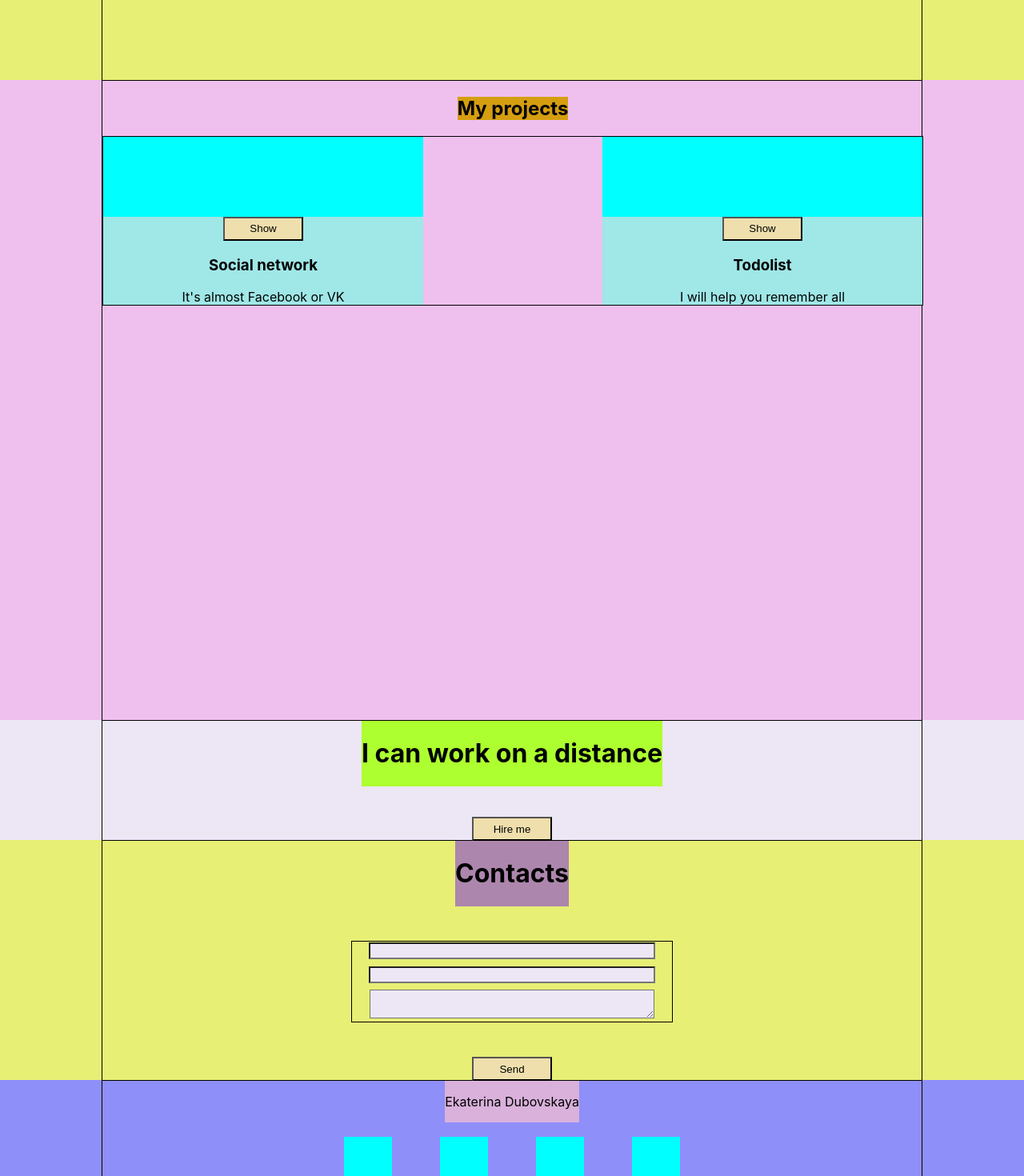
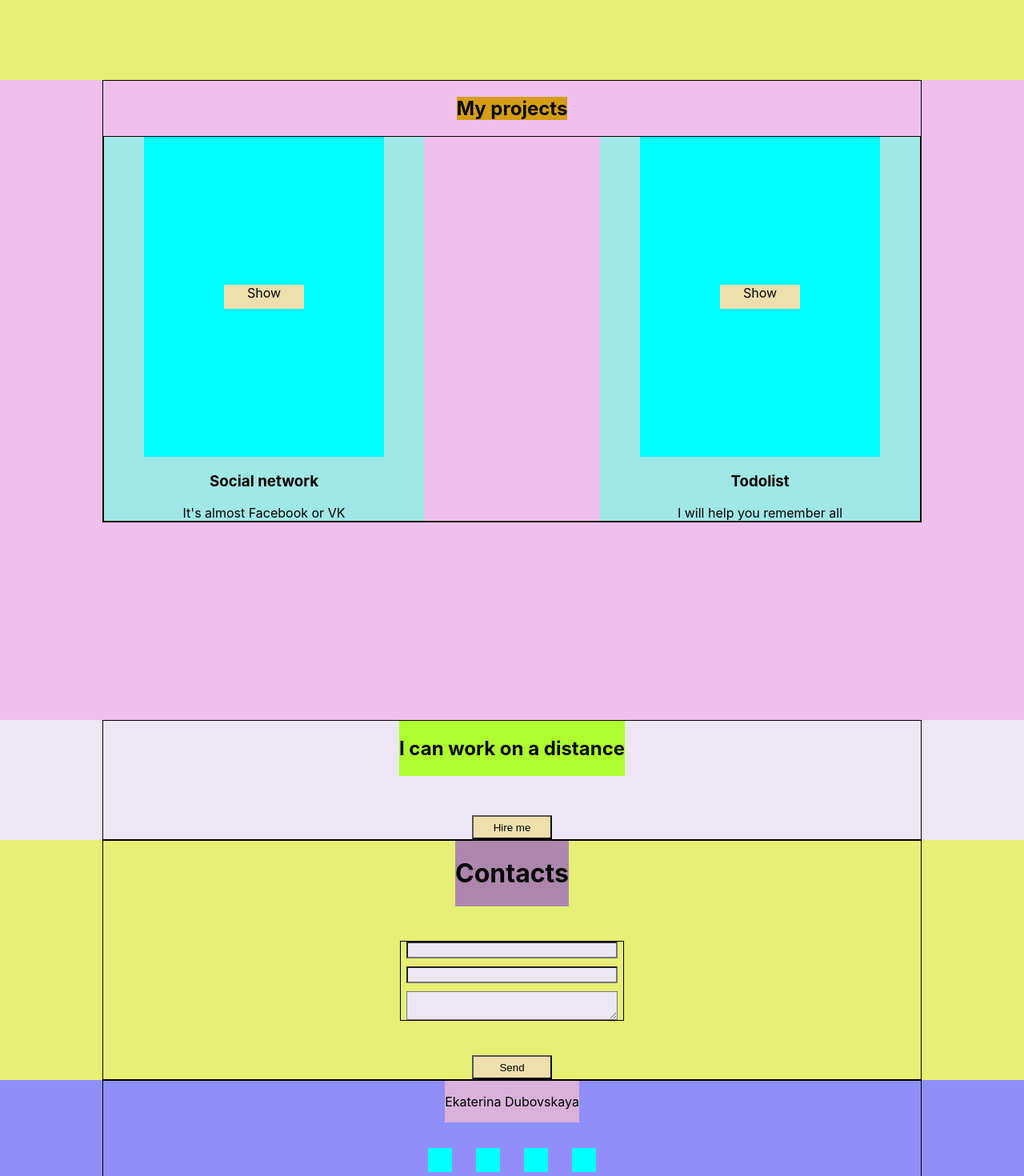
Before and after one commit to Jolud95/portfolio, a React (Create React App) app: page / in a window 1280 px wide. Shown: the part 1580-3050 px from the top of the page at 80% size. Built offline with nearby package versions, Linux system fonts and the light colour scheme.

Commit message:
Corrected mistakes

```diff
--- a/src/Communications/Contacts.js
+++ b/src/Communications/Contacts.js
@@ -9,15 +9,9 @@ function Contacts() {
                     <h1>Contacts</h1>
                 </div>
                 <form className={style.form}>
-                    <div>
                         <input className={style.input} type={"text"}/>
-                    </div>
-                    <div>
                         <input className={style.input} type={"text"}/>
-                    </div>
-                    <div>
                         <textarea className={style.textarea}></textarea>
-                    </div>
                 </form>
                 <button className={style.button}>Send</button>
             </div>
--- a/src/Communications/Contacts.module.css
+++ b/src/Communications/Contacts.module.css
@@ -10,7 +10,7 @@
 }
 .form {
     border: 1px solid;
-    width: 400px;
+    width: 280px;
     height: 100px;
     display: flex;
     flex-direction: column;
@@ -19,11 +19,11 @@
     flex-wrap: wrap;
 }
 .input {
-    width: 350px;
+    width: 95%;
     background-color: #ece6f5;
 }
 .textarea {
-    width: 350px;
+    width: 95%;
     background-color: #ece6f5;
 }
 .button {
--- a/src/DistantWork/DistantWork.js
+++ b/src/DistantWork/DistantWork.js
@@ -6,7 +6,7 @@ function DistantWork() {
         <div className={style.distantWorkBlock}>
             <div className={`${styleContainer.container} ${style.distantWorkContainer}`}>
                 <div className={style.text}>
-                    <h1>I can work on a distance</h1>
+                    <h2>I can work on a distance</h2>
                 </div>
                 <button className={style.button}>Hire me</button>
             </div>
--- a/src/Footer/Footer.module.css
+++ b/src/Footer/Footer.module.css
@@ -9,12 +9,13 @@
     background-color: #d9b1db;
 }
 .link {
-    width: 420px;
+    width: 210px;
     display: flex;
     justify-content: space-between;
+    flex-wrap: wrap;
 }
 .icon {
-    height: 60px;
-    width: 60px;
+    height: 30px;
+    width: 30px;
     background-color: aqua;
 }
--- a/src/MyProjects/MyProjects.js
+++ b/src/MyProjects/MyProjects.js
@@ -1,6 +1,7 @@
 import style from "./MyProjects.module.css"
 import styleContainer from "./../Common/Styles/Container.module.css"
 import Project from "./Project/Project";
+import pageProject from "./Project/pages/project.png"
 
 function Projects() {
     return (
@@ -10,10 +11,12 @@ function Projects() {
                 <div className={style.projects}>
                     <Project title={"Social network"}
                              description={"It's almost Facebook or VK"}
-                             pageDescription={"Page for my project 'Social Network'"}/>
+                             pageDescription={"Page for my project 'Social Network'"}
+                             page={pageProject}/>
                     <Project title={"Todolist"}
                              description={"I will help you remember all"}
-                             pageDescription={"Page for my project 'Todolist'"}/>
+                             pageDescription={"Page for my project 'Todolist'"}
+                             page={pageProject}/>
                 </div>
             </div>
         </div>
--- a/src/MyProjects/MyProjects.module.css
+++ b/src/MyProjects/MyProjects.module.css
@@ -1,5 +1,5 @@
 .projectsBlock {
-    height: 100vh;
+    min-height: 100vh;
     background-color: #efc0ed;
 }
 .projectsContainer {
--- a/src/MyProjects/Project/Project.js
+++ b/src/MyProjects/Project/Project.js
@@ -4,8 +4,9 @@ import style from "./Project.module.css"
 function Project(props) {
     return (
         <div className={style.project}>
-            <div className={style.icon}></div>
-            <button className={style.button}>Show</button>
+            <div className={style.icon}>
+                <a className={style.link}>Show</a>
+            </div>
             <h3>{props.title}</h3>
             <span>{props.description}</span>
         </div>
--- a/src/MyProjects/Project/Project.module.css
+++ b/src/MyProjects/Project/Project.module.css
@@ -7,11 +7,15 @@
     text-align: center;
 }
 .icon {
-    height: 100px;
-    width: 400px;
+    height: 400px;
+    width: 300px;
     background-color: aqua;
+    display: flex;
+    flex-direction: column;
+    justify-content: center;
+    align-items: center;
 }
-.button {
+.link {
     width: 100px;
     height: 30px;
     background-color: #efdfad;
--- a/src/Skills/Skill/Skill.module.css
+++ b/src/Skills/Skill/Skill.module.css
@@ -1,6 +1,8 @@
 .skill {
     width: 250px;
     background-color: #a0e7e7;
+    padding: 20px;
+    box-sizing: border-box;
     display: flex;
     flex-direction: column;
     align-items: center;
--- a/src/Skills/Skills.module.css
+++ b/src/Skills/Skills.module.css
@@ -1,5 +1,5 @@
 .skillsBlock {
-    height: 100vh;
+    min-height: 100vh;
     background-color: #e7ef75;
 }
 .skillsContainer {
--- a/src/index.css
+++ b/src/index.css
@@ -1,3 +1,6 @@
+* {
+  box-sizing: border-box;
+}
 body {
   margin: 0;
   font-family: -apple-system, BlinkMacSystemFont, 'Segoe UI', 'Roboto', 'Oxygen',
```
Also changed, not shown: src/MyProjects/Project/pages/project.png (renamed from src/MyProjects/Project/project.png).
